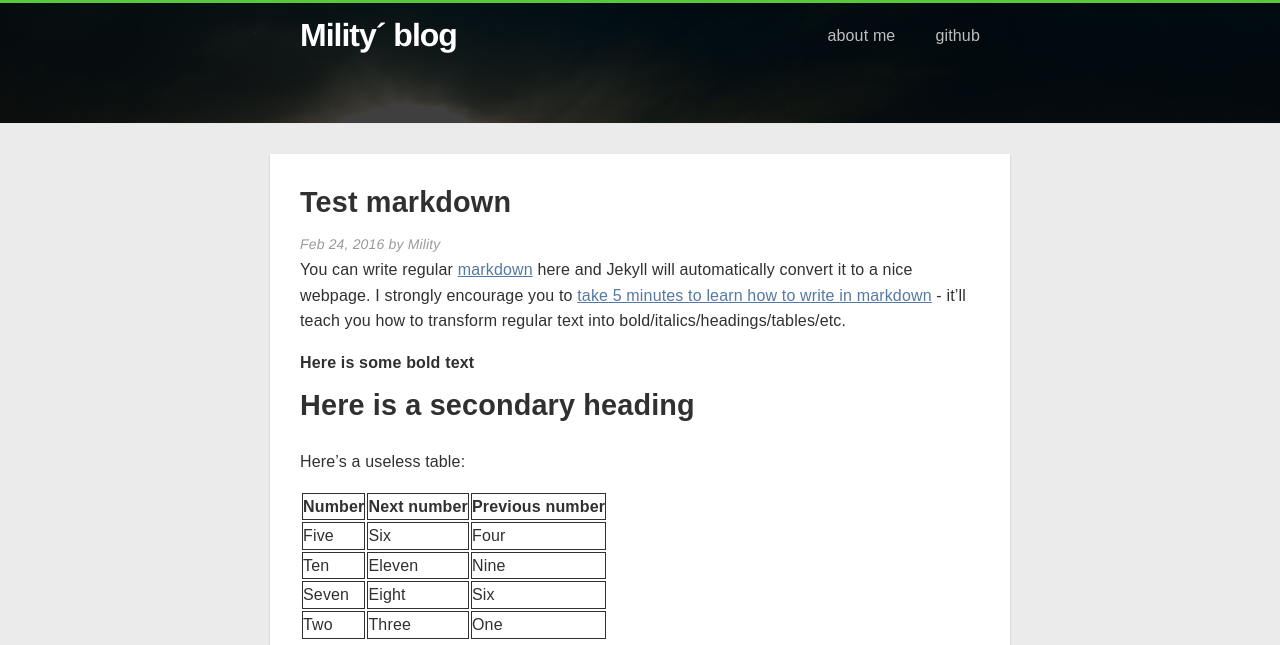
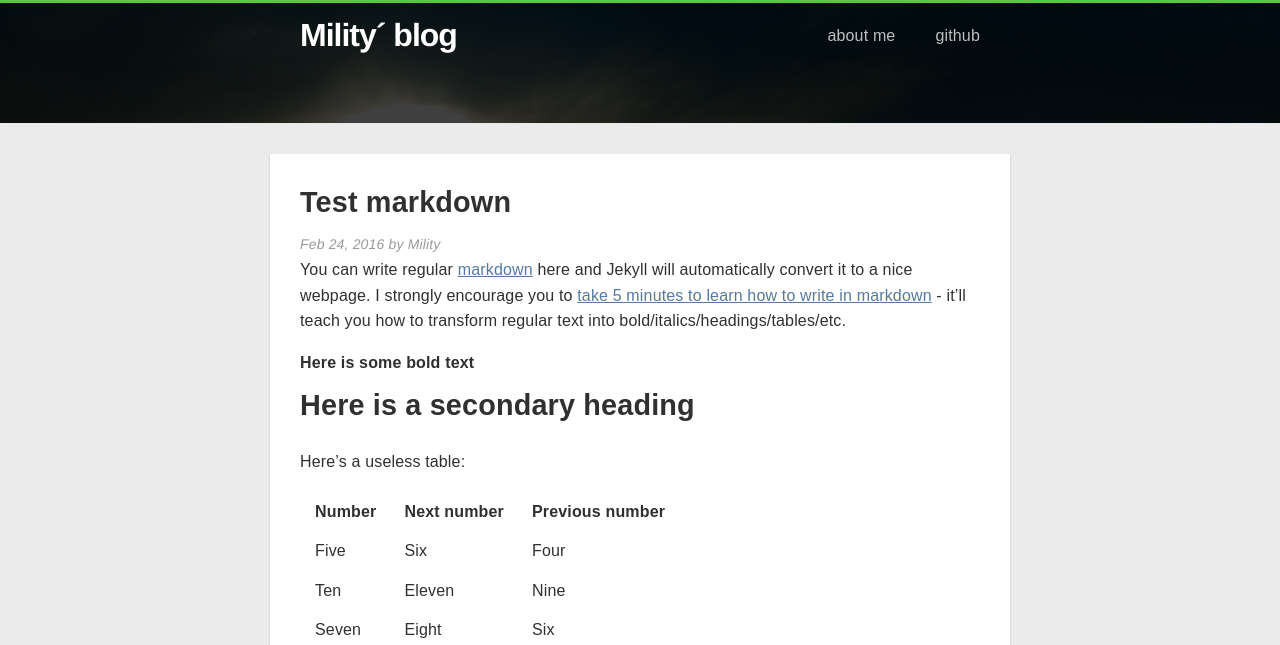
Before and after one commit to Mility/Mility.github.io, a Jekyll site: the page built from _posts/2016-02-24-just-a-test.md, in a window 1280 px wide. Shown: the top 645 px of the page. Built offline with Jekyll 4.4.1, drawn with Linux system fonts in a browser that asks for light colours; nearby versions of some CDN libraries.

Commit message:
Update _normalize.scss

```diff
--- a/_sass/_normalize.scss
+++ b/_sass/_normalize.scss
@@ -431,7 +431,7 @@ table {
   padding: 0;
 }
 table tr {
-  border-top: 1px solid #303030;
+  border-top:  0px solid #303030;
   background-color: #FFFFFF;/*#AAB2BD*/
   margin: 0;
   padding: 0;
@@ -442,16 +442,16 @@ table tr {
 }*/
 table tr th {
   font-weight: bold;
-  border: 1px solid #303030;/*宽度改为0*/
+  border: 0px solid #303030;/*宽度改为0*/
   text-align: left;
   margin: 0;
-  padding: 0px;
+  padding: 6px 13px;
 }
 table tr td {
-  border: 1px solid #303030;/*宽度改为0 F7F7F7*/
+  border: 0px solid #303030;/*宽度改为0 F7F7F7*/
   text-align: left;
   margin: 0;
-  padding: 0px;
+  padding: 6px 13px;;
 }
 table tr th :first-child,
 table tr td :first-child {
```
